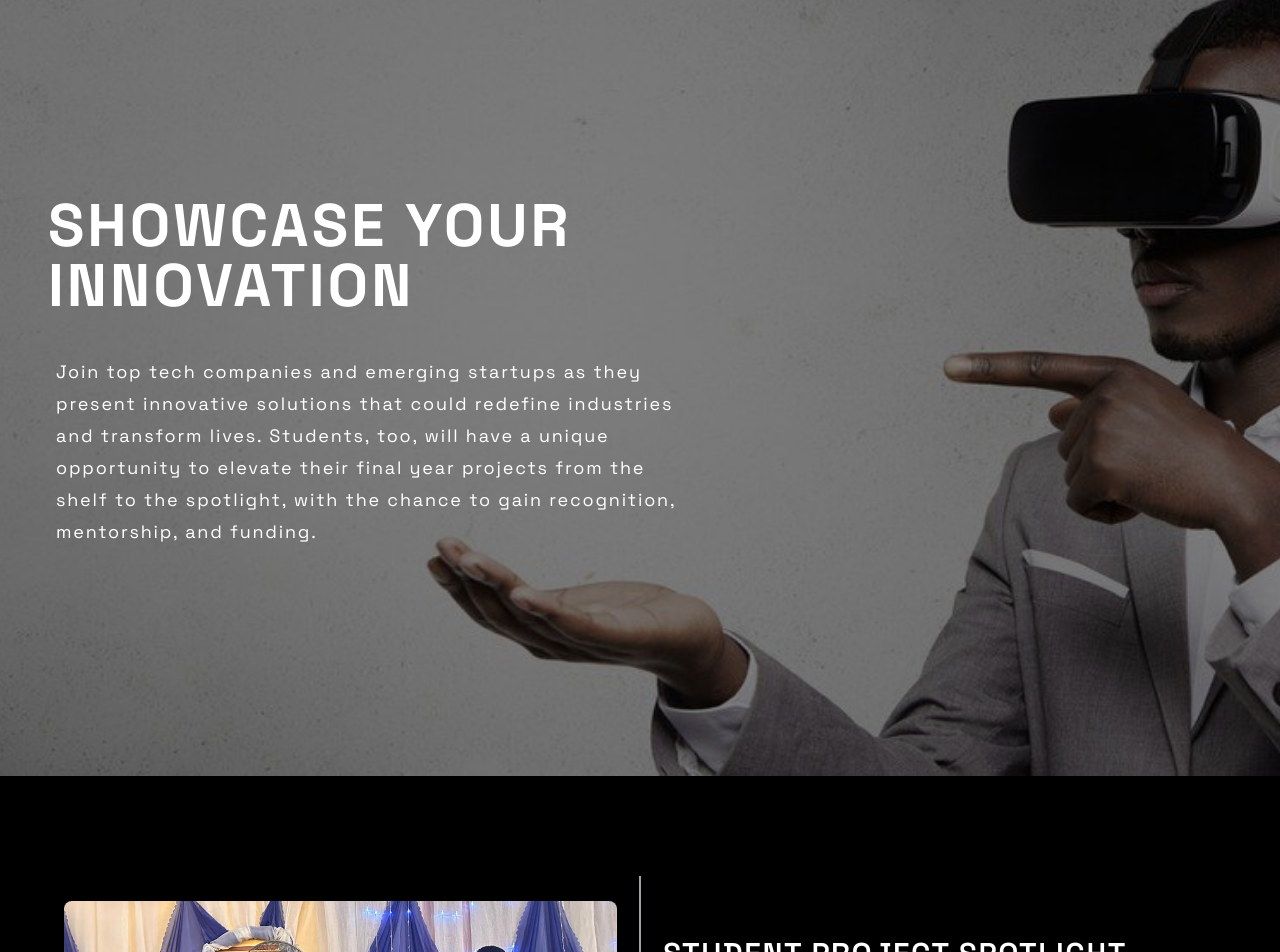
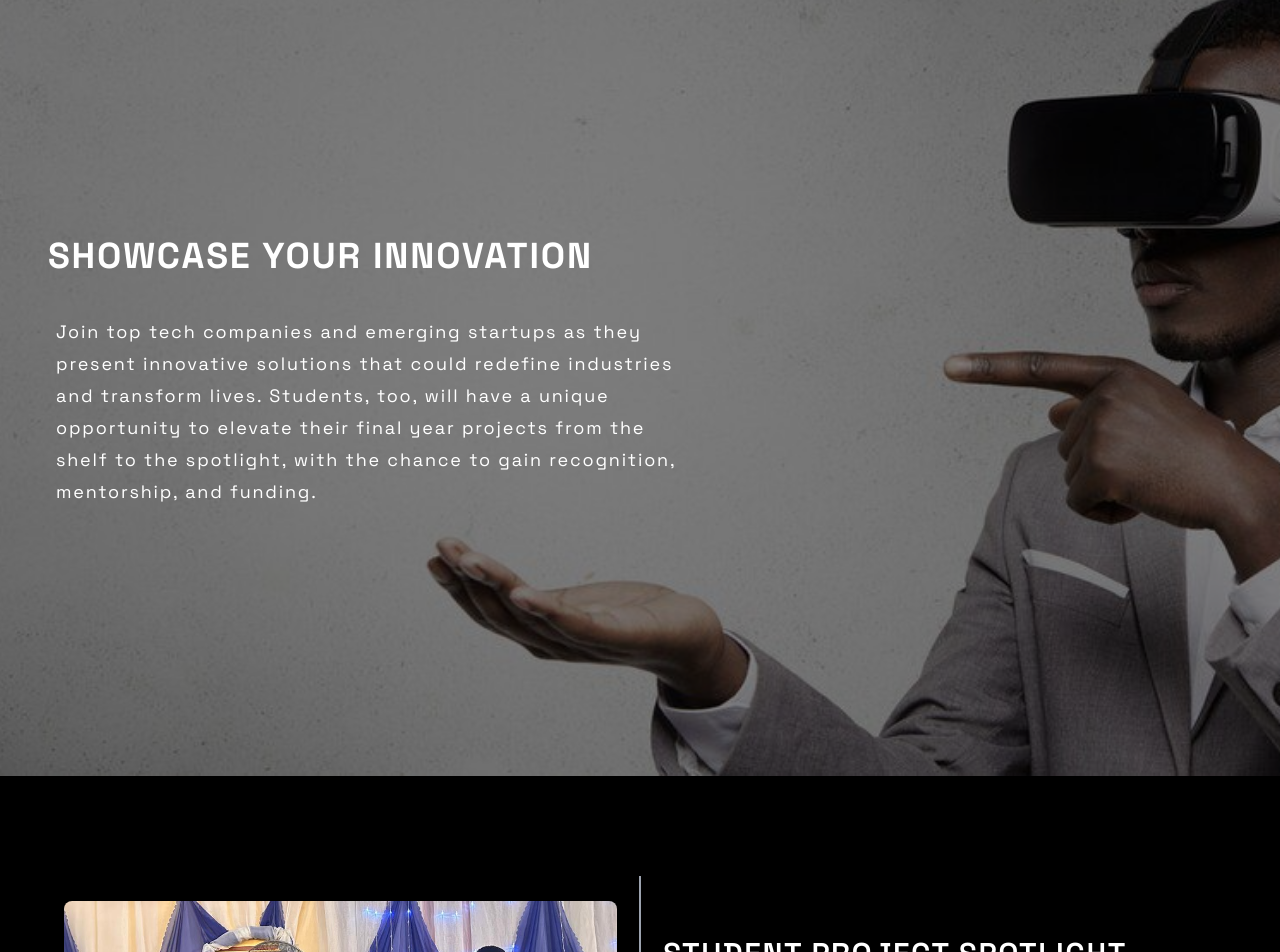
Before and after one commit to Elemo9/ntf, a Next.js app: page / in a window 1280 px wide. Shown: the part 3280-4232 px from the top of the page. Built offline with nearby package versions, Linux system fonts and the light colour scheme.

Commit message:
Update WhyAttendLTF2025.tsx

```diff
--- a/src/app/_components/WhyAttendLTF2025.tsx
+++ b/src/app/_components/WhyAttendLTF2025.tsx
@@ -69,6 +69,7 @@ export default function WhyAttendLTF2025() {
         Why Attend LTF 2025
       </motion.h2>
 
+      {/* Showcase Your Innovation Section */}
       <motion.div
         variants={fadeIn("up", 0.2)}
         initial="hidden"
@@ -86,10 +87,10 @@ export default function WhyAttendLTF2025() {
         />
         <div className="absolute top-0 left-0 w-full h-full bg-black bg-opacity-50 flex items-center p-10 max-lg:p-5">
           <div className="max-w-2xl text-left">
-            <h2 className="text-white font-bold text-6xl max-lg:text-2xl tracking-wider uppercase bg-opacity-75 p-2 inline-block">
+            <h2 className="text-white font-bold text-4xl max-lg:text-2xl tracking-wider uppercase bg-opacity-75 p-2 inline-block">
               Showcase Your Innovation
             </h2>
-            <p className="font-normal text-lg text-white leading-8 tracking-widest mt-4 bg-opacity-75 p-4 inline-block">
+            <p className="font-normal text-lg text-white leading-8 tracking-widest mt-4 bg-opacity-75 p-4 inline-block max-lg:text-sm max-lg:leading-6">
               Join top tech companies and emerging startups as they present
               innovative solutions that could redefine industries and transform lives.
               Students, too, will have a unique opportunity to elevate their final year
@@ -99,6 +100,7 @@ export default function WhyAttendLTF2025() {
         </div>
       </motion.div>
 
+      {/* Sections */}
       <div className="flex flex-col items-center justify-center w-[90%] max-lg:w-[85%] max-lg:gap-10 mt-20">
         {sections.map((section, index) => (
           <div
```
